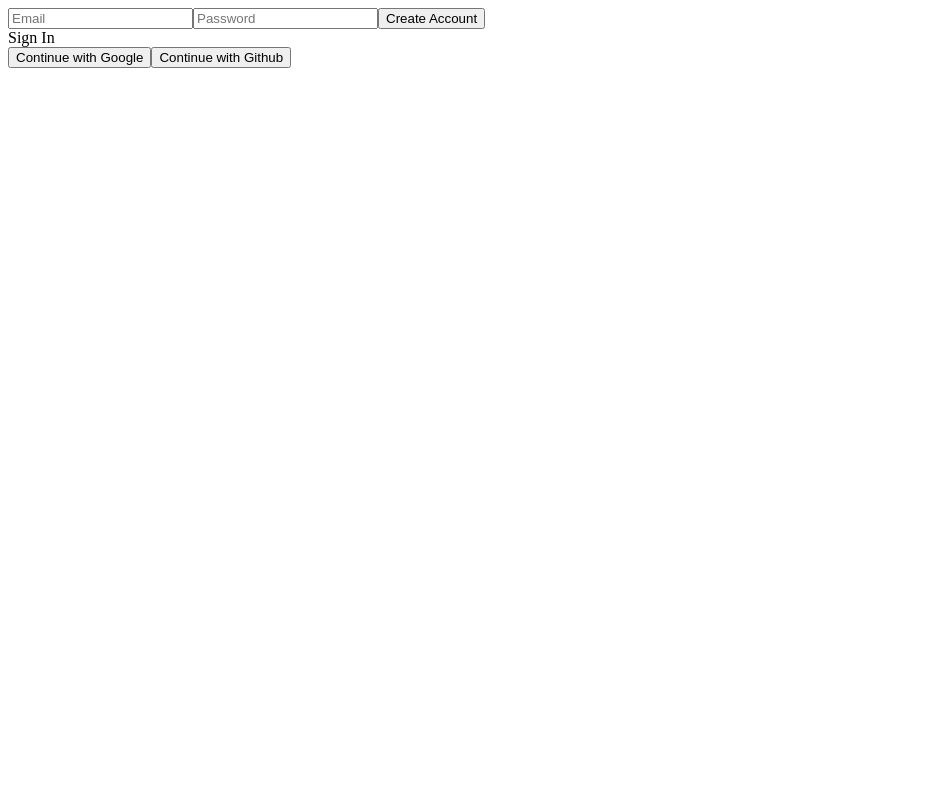
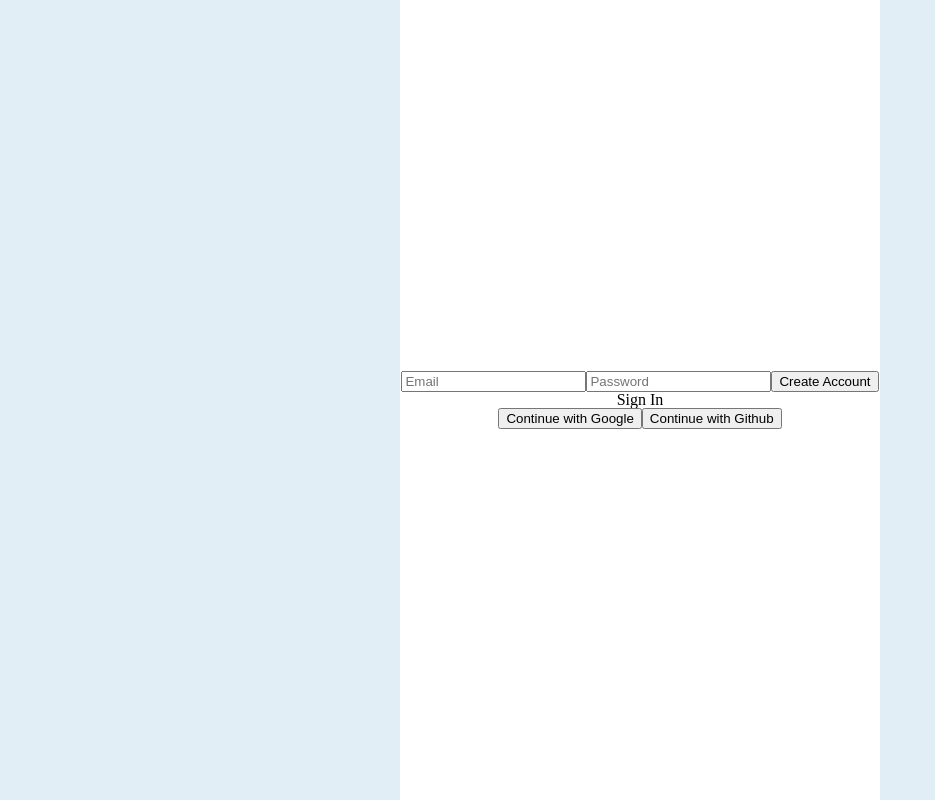
Before and after one commit to rigood/twitter, a React (Create React App) app: page / in a window 1280 px wide. Shown: the whole page, without its empty margins (0-935 px from the left). Built offline with nearby package versions, Linux system fonts and the light colour scheme; no server answers.

Commit message:
style: basic style

```diff
--- a/src/App.js
+++ b/src/App.js
@@ -32,7 +32,7 @@ function App() {
   };
 
   return (
-    <>
+    <div className="app-layout">
       {isLoading ? (
         <Loader />
       ) : (
@@ -42,7 +42,7 @@ function App() {
           refreshUser={refreshUser}
         />
       )}
-    </>
+    </div>
   );
 }
 
--- a/src/index.js
+++ b/src/index.js
@@ -1,6 +1,7 @@
 import React from "react";
 import ReactDOM from "react-dom/client";
 import App from "./App";
+import "./styles/style.css";
 
 const root = ReactDOM.createRoot(document.getElementById("root"));
 root.render(<App />);
--- /dev/null
+++ b/src/styles/style.css
@@ -0,0 +1,23 @@
+@import "https://cdn.jsdelivr.net/npm/reset-css@5.0.1/reset.min.css";
+@import "./variable.css";
+
+* {
+  box-sizing: border-box;
+}
+
+body {
+  background-color: var(--outer-bg-color);
+}
+
+.app-layout {
+  width: 100%;
+  max-width: 480px;
+  height: 100%;
+  min-height: 100vh;
+  margin: 0 auto;
+  background-color: var(--inner-bg-color);
+  display: flex;
+  flex-direction: column;
+  justify-content: center;
+  align-items: center;
+}
--- /dev/null
+++ b/src/styles/variable.css
@@ -0,0 +1,11 @@
+:root {
+  --main-color: #1d9bf0;
+  --text-color: #0f1419;
+  --sub-text-color: #536471;
+  --outer-bg-color: #e1eef6;
+  --inner-bg-color: #ffffff;
+  --border-color: #eff3f4;
+  --placeholder-color: #eff3f4;
+  --area-hover-color: #f7f7f7;
+  --main-hover-color: #e1eef6;
+}
```
